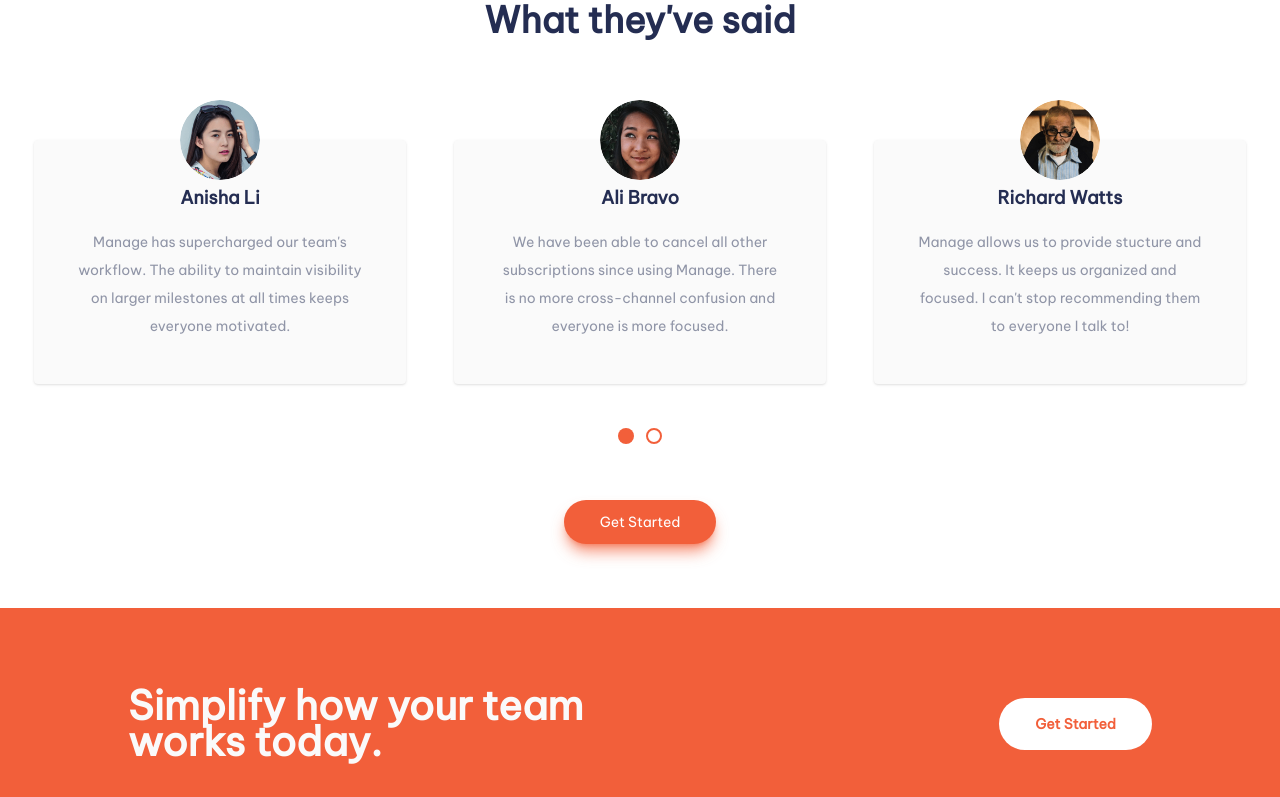
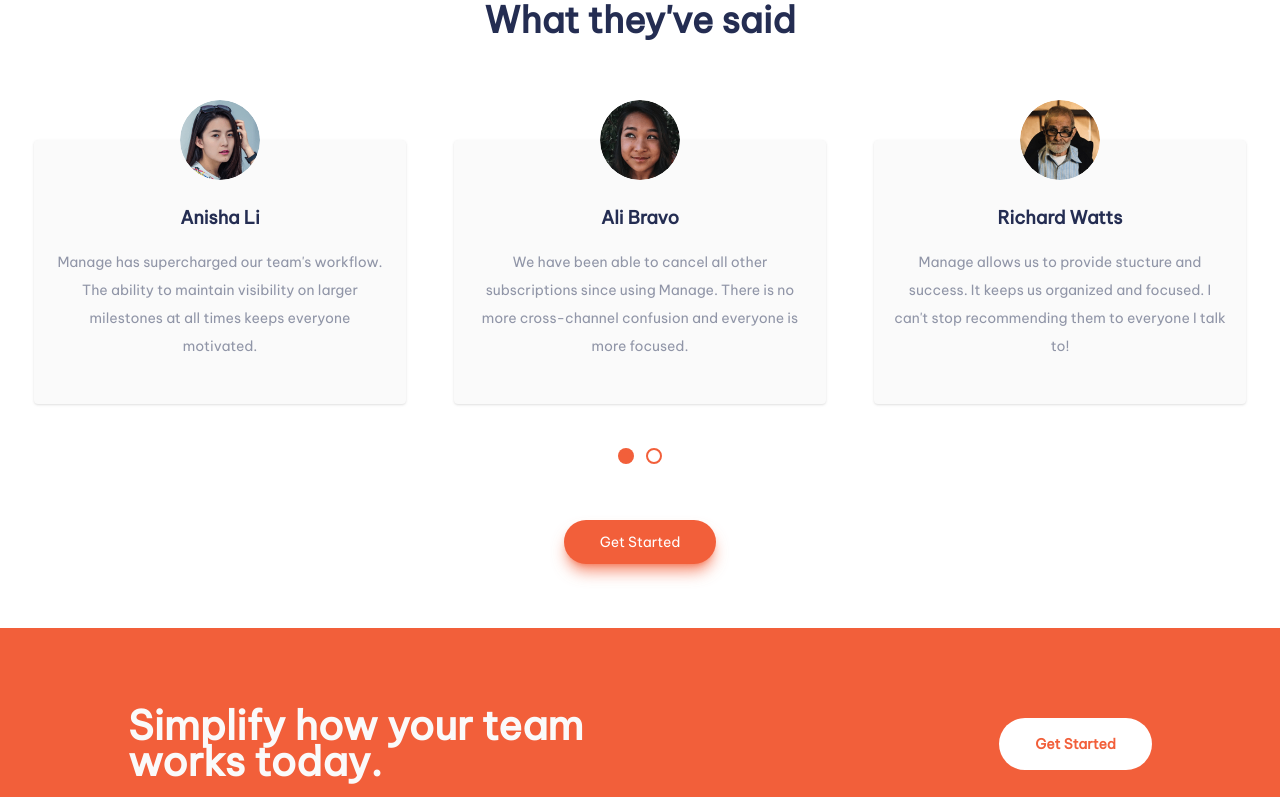
Before and after one commit to michojekunle/agtek, a Next.js app: page /en in a window 1280 px wide. Shown: the part 1710-2507 px from the top of the page. Built offline with nearby package versions, Linux system fonts and the light colour scheme; no server answers.

Commit message:
made changes

```diff
--- a/src/app/[locale]/page.tsx
+++ b/src/app/[locale]/page.tsx
@@ -57,7 +57,7 @@ export default function Home() {
           </div>
         </div>
         <div className='flex flex-col items-center py-16'>
-          <h3 className='text-4xl text-dark_blue font-extrabold '>{`What they've said`}</h3>
+          <h3 className='text-4xl text-center text-dark_blue font-extrabold '>{`What they've said`}</h3>
           <TestimonialsCarousel/>
           <Link href='/api/auth/signin' className='rounded-full border py-3 px-7 md:px-9 text-white font-medium bg-bright_red text-xs sm:text-sm md:text-md hover:opacity-75 shadow-lg shadow-bright_red/70 border-none outline-none'>Get Started</Link>
         </div>
--- a/src/app/components/Card.tsx
+++ b/src/app/components/Card.tsx
@@ -9,7 +9,7 @@ type Props = {
 
 function Card({ name, testimonial, avatar }: Props) {
   return (
-    <div className='bg-very_light_gray rounded shadow pt-16 p-5 md:p-11 relative my-11 w-full max-w-xl flex items-center flex-col mx-4 md:mx-6 text-center'>
+    <div className='bg-very_light_gray rounded shadow pt-16 px-5 p-11 relative my-11 w-full max-w-xl flex items-center flex-col mx-4 md:mx-6 text-center'>
         <div className='absolute -top-10 left-2/4 -translate-x-2/4'>
             <Image
                 src={avatar}
```
